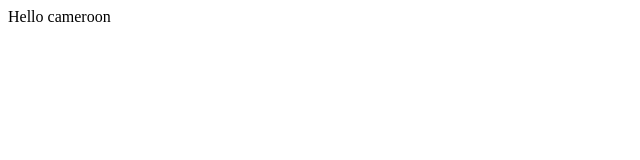
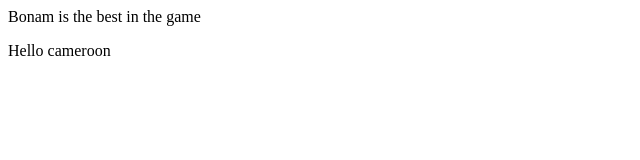
Before and after one commit to Bonam24/more_git, a plain HTML site: page index.html in a window 1280 px wide. Shown: the whole page, without its empty margins (0-640 px from the left). Drawn offline with Linux system fonts and the light colour scheme.

Commit message:
I have updated the index.html file

```diff
--- a/index.html
+++ b/index.html
@@ -4,6 +4,7 @@
     <meta http-equiv="X-UA-Compatible" content="IE=edge">
     <meta name="viewport" content="width=device-width, initial-scale=1.0">
     <title>Document</title>
+    <p>Bonam is the best in the game</p>
 </head>
 <body>
     <Div>Hello cameroon</Div>
```
